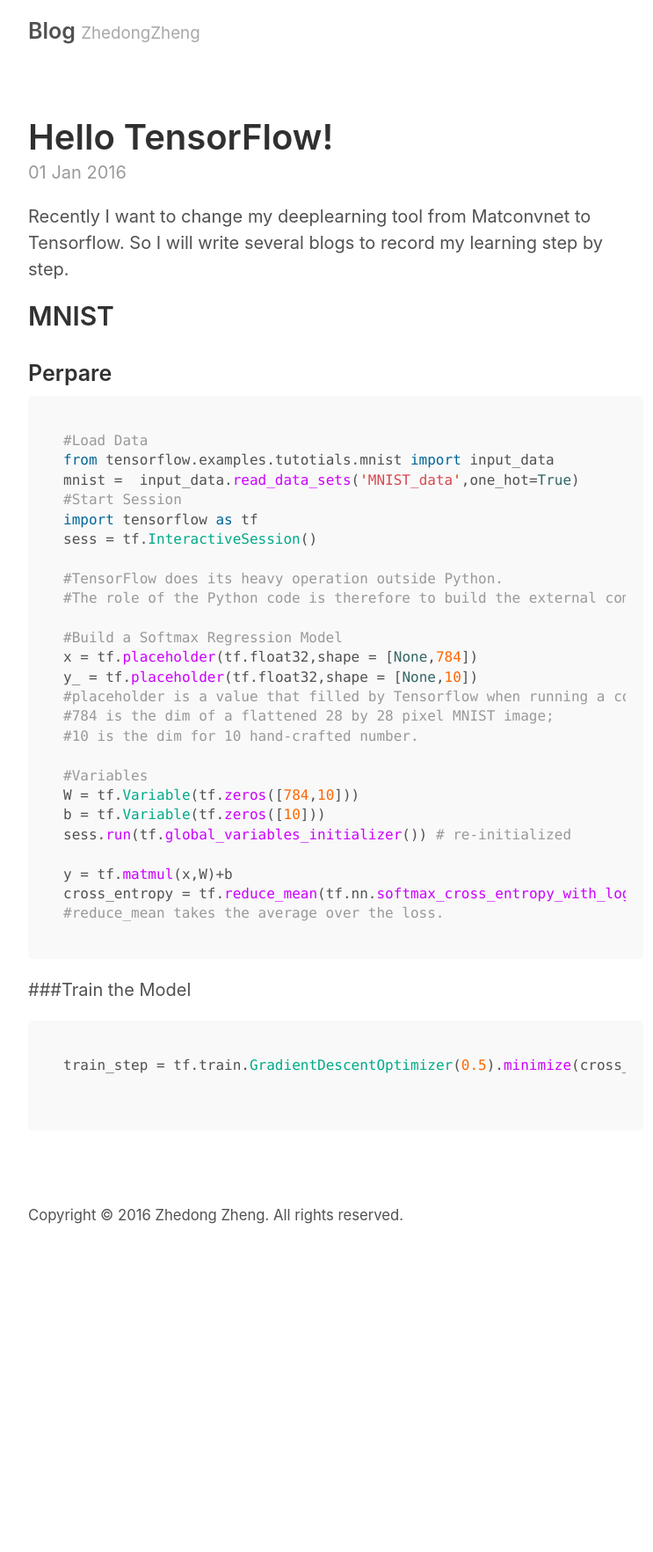
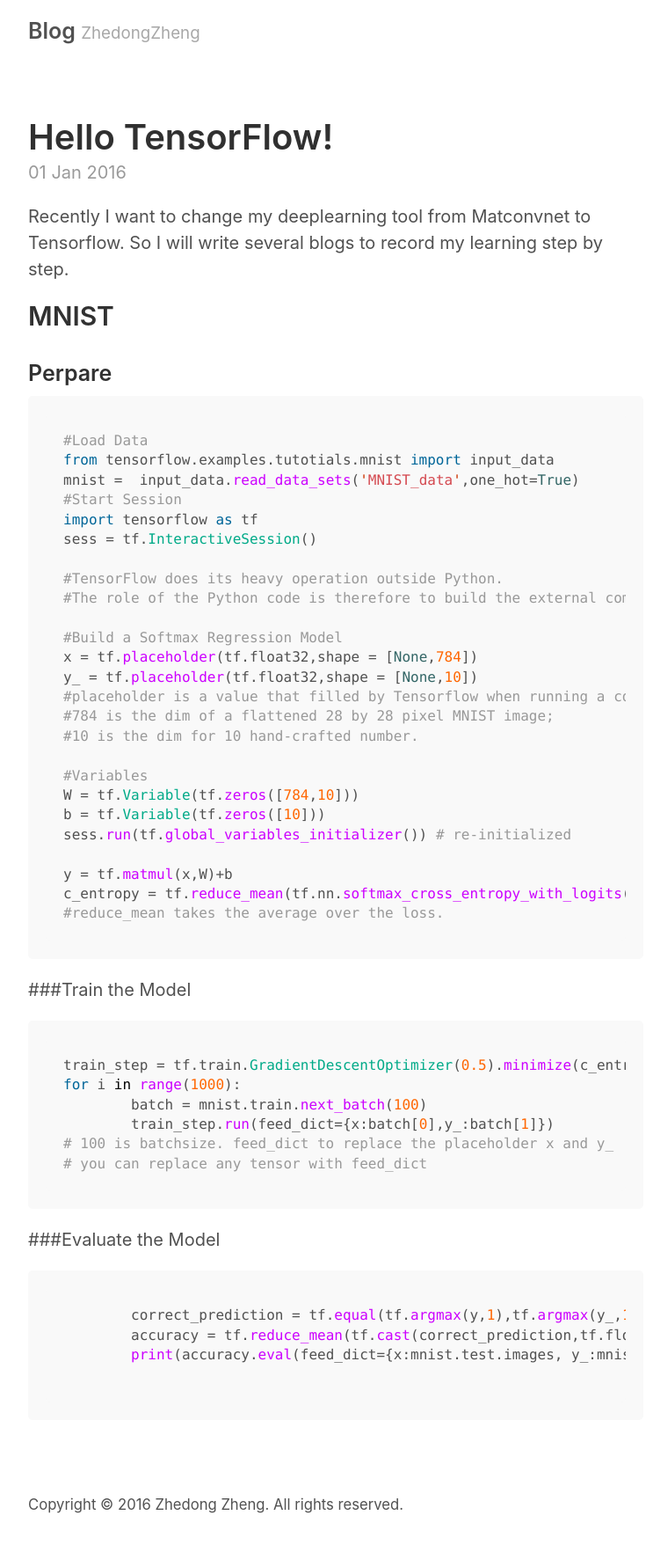
Before and after one commit to layumi/Zhedong-Zheng-blog, a Jekyll site: the page built from _posts/2016-01-01-Hello-World.md, in a window 1280 px wide. Shown: the whole page at 88% size, without its empty margins (258-1001 px from the left). Built offline with Jekyll 4.4.1, drawn with Linux system fonts in a browser that asks for light colours; before the commit the page ends 1435 px from its top, so only the background shows below that.

Commit message:
add blog

````diff
--- a/_posts/2016-01-01-Hello-World.md
+++ b/_posts/2016-01-01-Hello-World.md
@@ -32,12 +32,24 @@ b = tf.Variable(tf.zeros([10]))
 sess.run(tf.global_variables_initializer()) # re-initialized
 
 y = tf.matmul(x,W)+b
-cross_entropy = tf.reduce_mean(tf.nn.softmax_cross_entropy_with_logits(y,y_))
+c_entropy = tf.reduce_mean(tf.nn.softmax_cross_entropy_with_logits(y,y_))
 #reduce_mean takes the average over the loss.
 ```
 
 ###Train the Model
 ```python
-train_step = tf.train.GradientDescentOptimizer(0.5).minimize(cross_entropy)
+train_step = tf.train.GradientDescentOptimizer(0.5).minimize(c_entropy)
+for i in range(1000):
+	batch = mnist.train.next_batch(100)
+	train_step.run(feed_dict={x:batch[0],y_:batch[1]})
+# 100 is batchsize. feed_dict to replace the placeholder x and y_
+# you can replace any tensor with feed_dict
+```
+
+###Evaluate the Model
+```python
+	correct_prediction = tf.equal(tf.argmax(y,1),tf.argmax(y_,1))
+	accuracy = tf.reduce_mean(tf.cast(correct_prediction,tf.float32))
+	print(accuracy.eval(feed_dict={x:mnist.test.images, y_:mnist.test.labels}))
 
 ```
````
